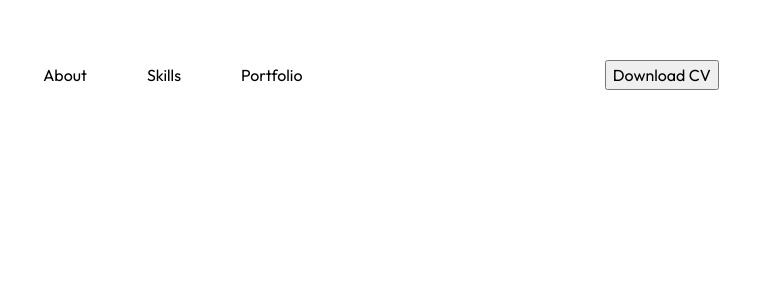
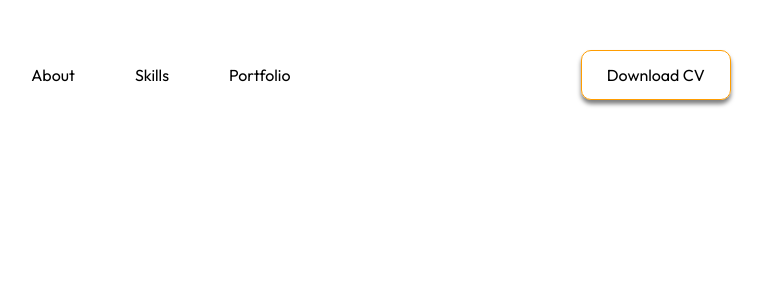
Before and after one commit to antoanparashkevov/antoanp-nextjs, a Next.js app: page / in a window 1280 px wide. Shown: the top 300 px of the page, without its empty margins (259-1024 px from the left). Built offline with nearby package versions, Linux system fonts and the light colour scheme.

Commit message:
CV button

```diff
--- a/next.config.js
+++ b/next.config.js
@@ -1,6 +1,9 @@
 /** @type {import('next').NextConfig} */
 const nextConfig = {
   reactStrictMode: true,
+  compiler: {
+    styledComponents: true
+  }
 }
 
 module.exports = nextConfig
--- a/package.json
+++ b/package.json
@@ -18,5 +18,8 @@
     "react-transition-group": "^4.4.5",
     "sass": "^1.63.6",
     "styled-components": "^6.0.1"
+  },
+  "resolutions": {
+    "styled-components": "^5"
   }
 }
--- /dev/null
+++ b/src/components/UI/CvButton.js
@@ -0,0 +1,14 @@
+import styled from 'styled-components';
+
+const CvButton = styled.button`
+    width: 150px;
+    height: 50px;
+    text-align: center;
+    vertical-align: middle;
+    border-radius: 10px;
+    background-color: transparent;
+    cursor: pointer;
+    pointer-events: all;
+`;
+
+export default CvButton;
--- a/src/components/layout/Footer.js
+++ b/src/components/layout/Footer.js
@@ -4,7 +4,7 @@ const Footer = () => {
 
     return (
         <div>
-
+            test
         </div>
     )
 }
--- a/src/components/layout/TheHeader.js
+++ b/src/components/layout/TheHeader.js
@@ -1,7 +1,11 @@
 import styles from './TheHeader.module.scss';
 import Link from 'next/link';
 
+//UI components
+import CvButton from "@/components/UI/CvButton";
+
 const TheHeader = () => {
+
     return (
         <nav className={styles['navbar']}>
             <div className={styles['navbar_links']}>
@@ -18,7 +22,7 @@ const TheHeader = () => {
                 </ul>
             </div>
             <div className={styles['cv_button_wrapper']}>
-                <button>Download CV</button>
+                <CvButton>Download CV</CvButton>
             </div>
         </nav>
     )
--- a/src/components/layout/TheHeader.module.scss
+++ b/src/components/layout/TheHeader.module.scss
@@ -20,3 +20,9 @@
     font-size: variables.$primary-font-size;
     color: variables.$primary-text-color;
 }
+
+.cv_button_wrapper button {
+    box-shadow: variables.$box-shadow;
+    font-size: variables.$primary-font-size;
+    border: 1px solid variables.$primary-orange-color;
+}
```
